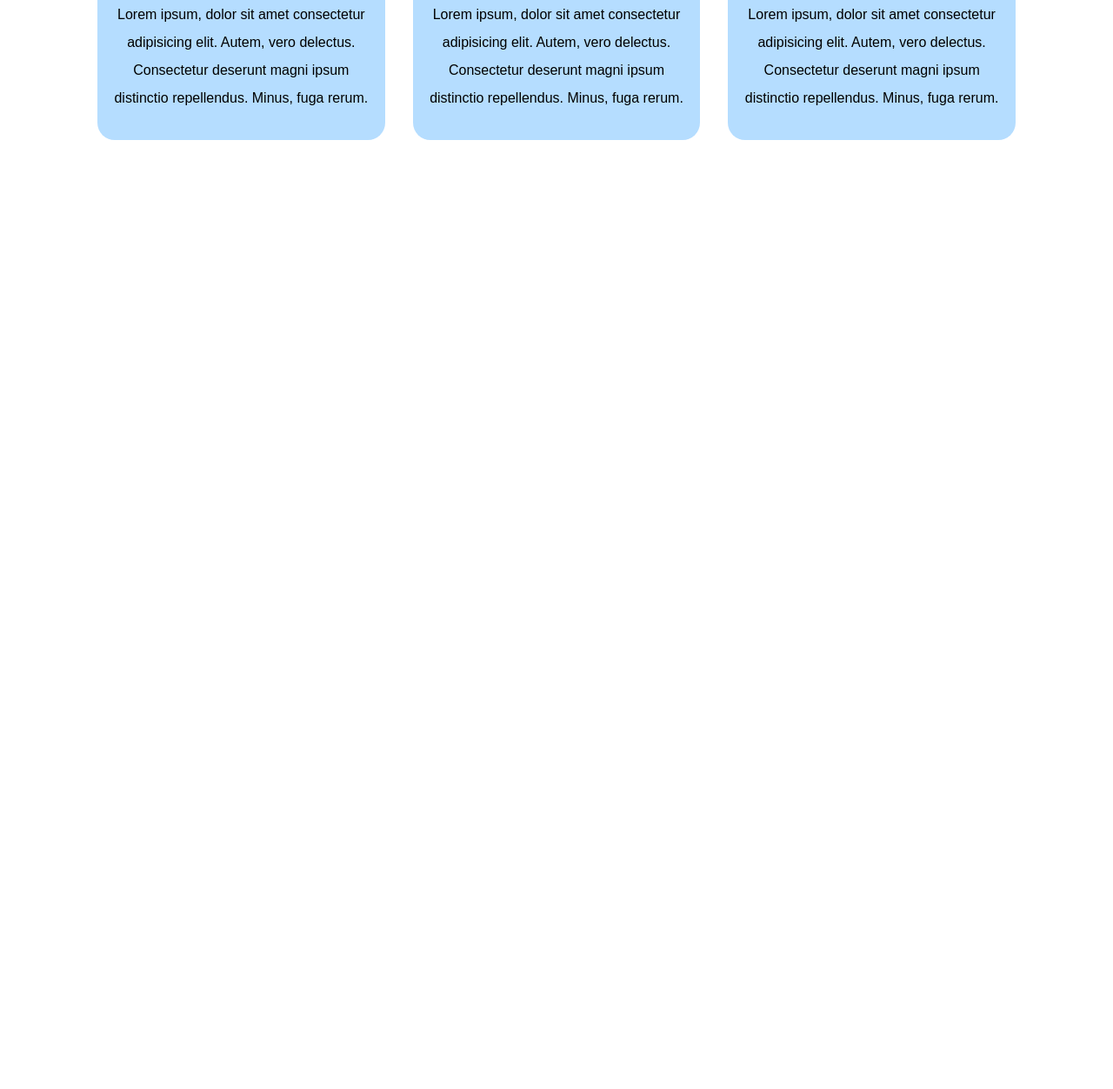
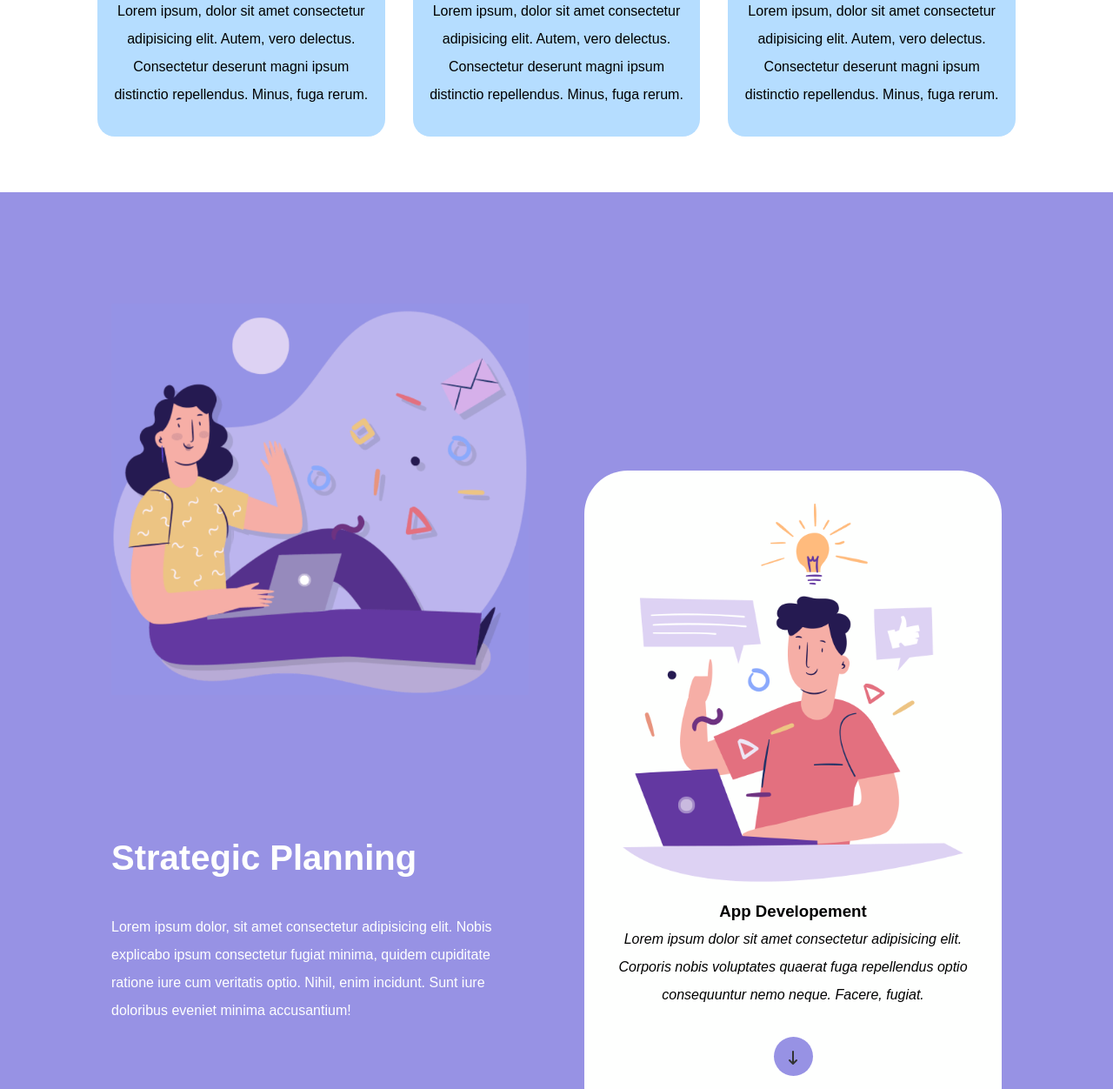
Before and after one commit to PaoloZampa/htmlcss-responsive-layout, a plain HTML site: page index.html in a window 1280 px wide. Shown: the part 645-1897 px from the top of the page at 87% size. Before the commit the page ends 902 px from the top, so only its background shows below. Drawn offline with Linux system fonts and the light colour scheme.

Commit message:
add section planning

```diff
--- a/assets/css/style.css
+++ b/assets/css/style.css
@@ -16,6 +16,10 @@
 
 body{
     font-family: 'PT Sans', sans-serif;
+}
+
+main{
+    line-height: 2rem;
 }
 
 /* #endregion common */
@@ -202,10 +206,45 @@ i.fa-brands.fa-apple {
     color: var(--blue);
 }
 
-.demo p{
-    line-height: 2rem;
+
+/* planning */
+
+#planning{
+    background-color: var(--violet);
+    padding: 3rem 0;
 }
 
+#planning img{
+    width: 100%
+}
+
+#planning h2{
+    color: var(--white);
+    font-size: 2.5rem;
+    padding: 3rem 0;
+}
+
+.strategic p{
+    color: var(--white);
+}
+
+.card_app{
+    padding: 2rem 1rem;
+    margin: 2rem auto;
+    background-color: var(--white);
+    border-radius: 50px;
+    text-align: center;
+}
+
+i.fa-solid.fa-arrow-down-long {
+    color: var(--dark);
+    background-color: var(--violet);
+    padding: 1rem;
+    width: 45px;
+    height: 45px;
+    border-radius: 50%;
+    margin: 2rem;
+}
 /* #endregion main */
 
 
@@ -330,8 +369,31 @@ i.fa-brands.fa-apple {
         margin: 0;
     }
 
+    /* demo */
     .card_lg img{
         height: 100%;
+    }
+
+    /* planning */
+
+    #planning .col_lg_6{
+        padding: 2rem;
+    }
+
+    .card_app {
+        margin-top: 15rem;
+    }
+
+    .strategic{
+        padding-top: 3rem;
+    }
+
+    .strategic h2{
+        margin-top: 7rem;
+    }
+
+    .card_app p{
+        font-style: italic;
     }
 
 }
--- a/index.html
+++ b/index.html
@@ -116,8 +116,36 @@
             <section id="planning">
                 <div class="container">
                     <div class="row">
-                        <div class="col_12 col_lg_6"></div>
-                        <div class="col_12 col_lg_6"></div>
+                        <div class="col_12 col_lg_6">
+                            <div class="strategic">
+                                <img src="./assets/img/planning1.png" alt="">
+                                <h2>Strategic Planning</h2>
+                                <p>
+                                    Lorem ipsum dolor, sit amet consectetur
+                                    adipisicing elit. Nobis explicabo ipsum
+                                    consectetur fugiat minima, quidem cupiditate
+                                    ratione iure cum veritatis optio. Nihil,
+                                    enim
+                                    incidunt. Sunt iure doloribus eveniet minima
+                                    accusantium!
+                                </p>
+                            </div>
+                        </div>
+                        <div class="col_12 col_lg_6">
+                            <div class="card_app">
+                                <img src="./assets/img/planning2.png" alt="">
+                                <h3>App Developement</h3>
+                                <p>
+                                    Lorem ipsum dolor sit amet consectetur
+                                    adipisicing elit. Corporis nobis voluptates
+                                    quaerat fuga repellendus optio consequuntur
+                                    nemo neque. Facere, fugiat.
+                                </p>
+                                <a href="#testimonials" class="btn_planning">
+                                    <i class="fa-solid fa-arrow-down-long"></i>
+                                </a>
+                            </div>
+                        </div>
                     </div>
                 </div>
             </section>
```
